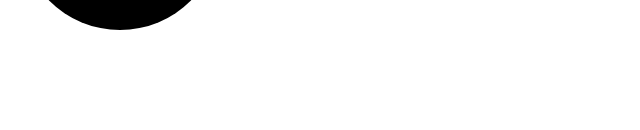
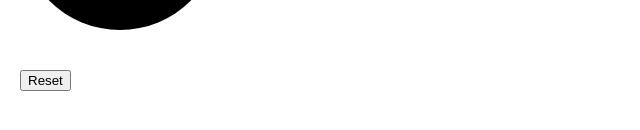
Before and after one commit to stgibson/react-state-exercise, a React (Create React App) app: page / in a window 1280 px wide. Shown: the part 190-320 px from the top of the page, without its empty margins (0-640 px from the left). Built offline with nearby package versions, Linux system fonts and the light colour scheme.

Commit message:
Added button to reset eightball. Modified EightBall(props) in src/EightBall.js and added class EightBall-button to src/EightBall.css.

```diff
--- a/src/EightBall.css
+++ b/src/EightBall.css
@@ -12,3 +12,7 @@
 .EightBall-message {
   color: white;
 }
+
+.EightBall-button {
+  margin: 20px;
+}
--- a/src/EightBall.js
+++ b/src/EightBall.js
@@ -2,8 +2,10 @@
 import "./EightBall.css";
 
 const EightBall = (props) => {
-  const [color, setColor] = useState("black");
-  const [message, setMessage] = useState("Think of a Question");
+  const initColor = "black";
+  const initMessage = "Think of a Question";
+  const [color, setColor] = useState(initColor);
+  const [message, setMessage] = useState(initMessage);
 
   // chooses a random answer and updates state
   const chooseAnswer = () => {
@@ -13,6 +15,12 @@
     setMessage(randAnswer.msg);
   };
 
+  // resets EightBall to initial values
+  const reset = () => {
+    setColor(initColor);
+    setMessage(initMessage);
+  };
+
   return (
     <>
       <div style={{ backgroundColor: color }} className="EightBall" onClick={ chooseAnswer }>
@@ -20,6 +28,7 @@
           <p>{ message }</p>
         </div>
       </div>
+      <button className="EightBall-button" onClick={ reset }>Reset</button>
     </>
   );
 };
```
